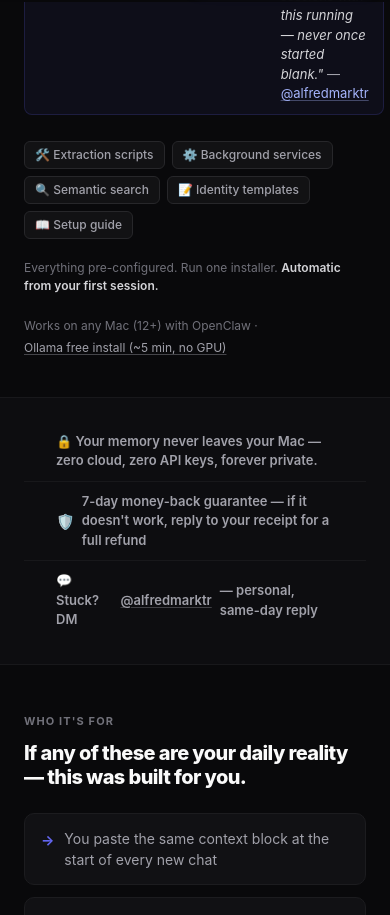
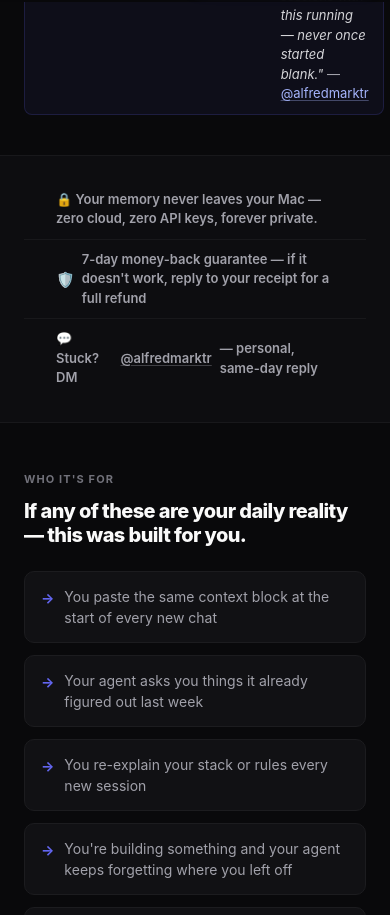
Before and after one commit to marcoiaq/agent-memory-kit, a Next.js app: page / in a window 390 px wide. Shown: the part 842-1757 px from the top of the page. Built offline with nearby package versions, Linux system fonts and the light colour scheme; no server answers.

Commit message:
ux: trim hero — remove redundant feature chips, pre-configured note, compat note below CTA
These 3 blocks are fully covered in What's Inside and How It Works sections.
Cutting them tightens the hero, brings trust signals closer to the buy button,
and reduces scroll fatigue on mobile.

```diff
--- a/app/page.tsx
+++ b/app/page.tsx
@@ -633,25 +633,6 @@ export default function Home() {
               <span className="hero-proof-label">Built &amp; used daily by the creator:</span>
               <span><span style={{fontStyle:'italic', color:'#d4d4d8'}}>"I run OpenClaw daily on my Mac mini. 200+ sessions with this running — never once started blank."</span>{' '}— <a href="https://x.com/alfredmarktr" target="_blank" rel="noopener noreferrer">@alfredmarktr</a></span>
             </p>
-            <div style={{display:'flex', flexWrap:'wrap', gap:'7px', marginTop:'14px'}}>
-              {[
-                ['🛠️', 'Extraction scripts'],
-                ['⚙️', 'Background services'],
-                ['🔍', 'Semantic search'],
-                ['📝', 'Identity templates'],
-                ['📖', 'Setup guide'],
-              ].map(([icon, label]) => (
-                <span key={label} style={{display:'inline-flex', alignItems:'center', gap:'5px', background:'rgba(255,255,255,0.04)', border:'1px solid #27272a', borderRadius:'6px', padding:'4px 10px', fontSize:'12px', color:'#a1a1aa', fontWeight:500}}>
-                  {icon} {label}
-                </span>
-              ))}
-            </div>
-            <p style={{fontSize:'12px', color:'#71717a', marginTop:'8px', marginBottom:0, lineHeight:1.5}}>
-              Everything pre-configured. Run one installer. <span style={{color:'#d4d4d8', fontWeight:600}}>Automatic from your first session.</span>
-            </p>
-            <span style={{fontSize:'12px', color:'#71717a', marginTop:'10px', display:'flex', alignItems:'center', gap:'4px', flexWrap:'wrap'}}>
-              Works on any Mac (12+) with OpenClaw · <a href="https://ollama.ai" target="_blank" rel="noopener noreferrer" style={{color:'#a1a1aa', textDecoration:'underline', textDecorationColor:'rgba(161,161,170,0.4)', textUnderlineOffset:'2px'}}>Ollama free install (~5 min, no GPU)</a>
-            </span>
           </div>
 
         </div>
```
